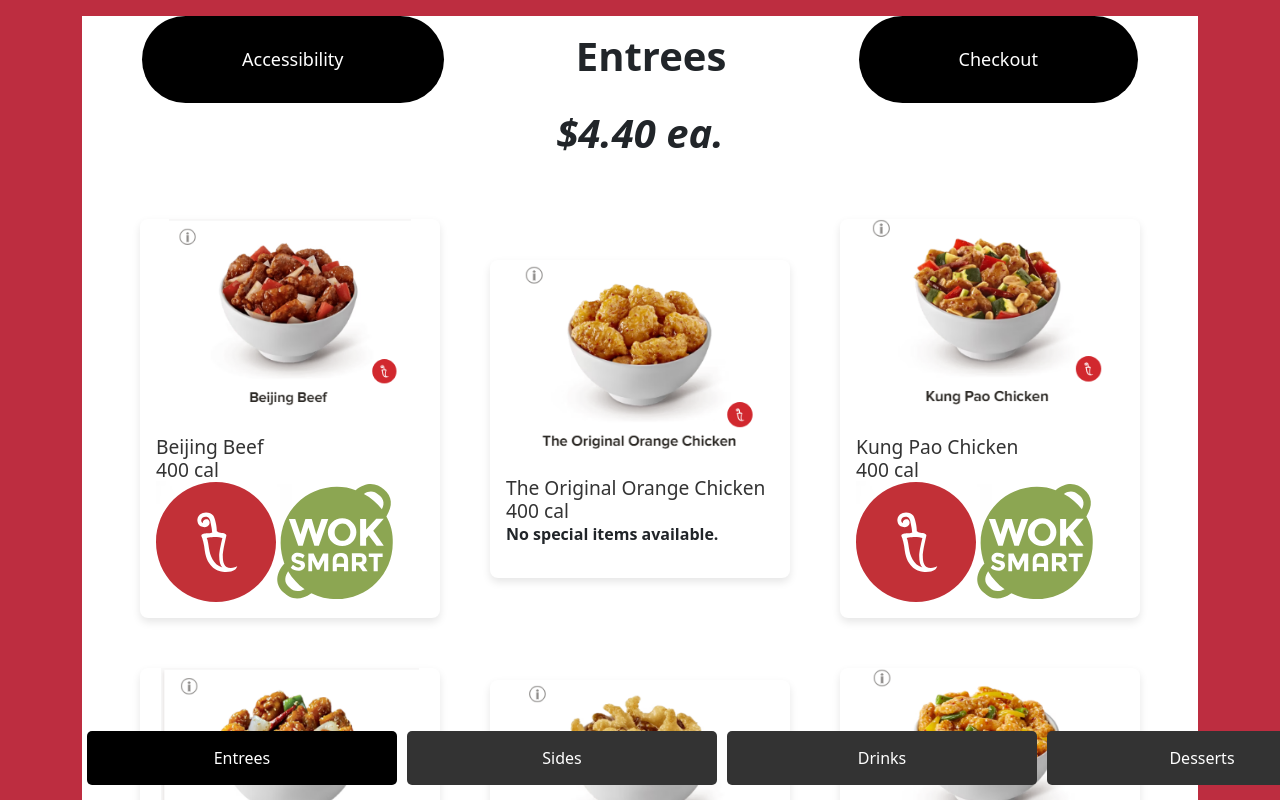
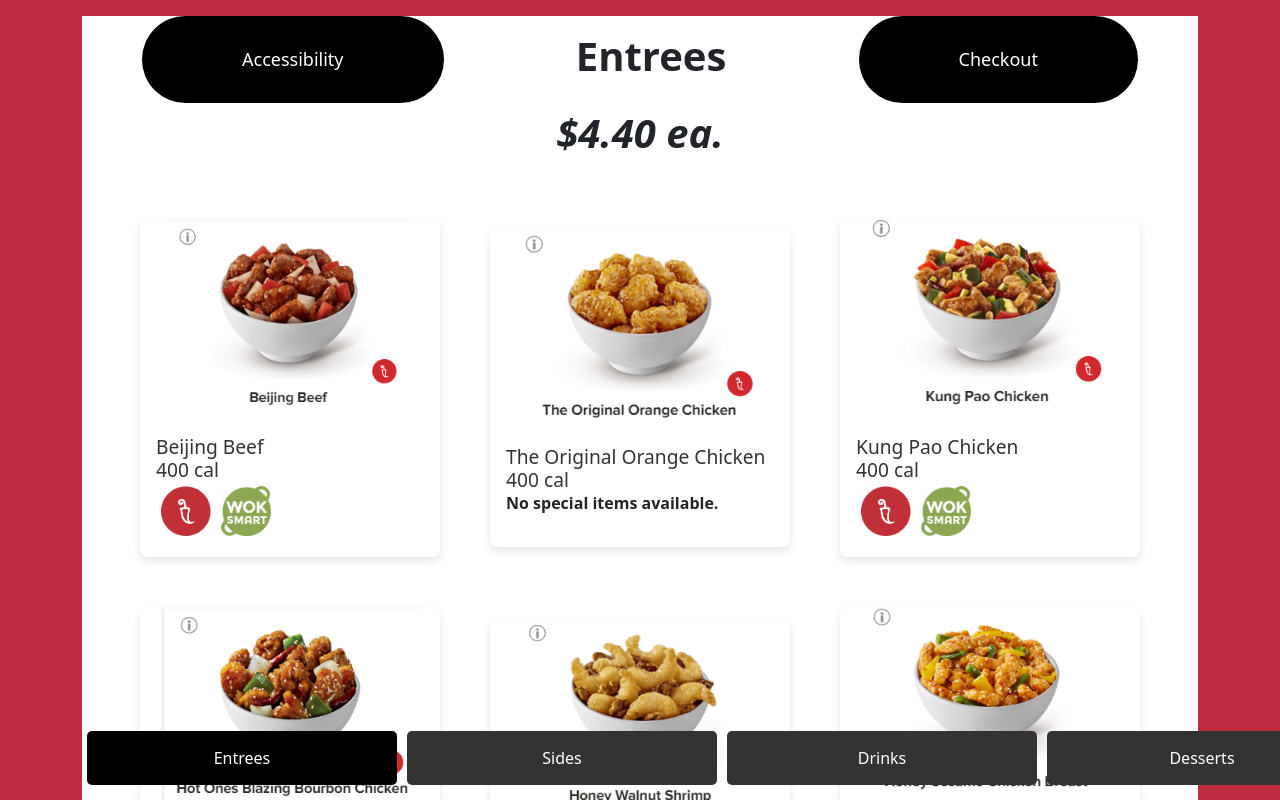
Before and after one commit to CSCE331-Fall2024/project-3-team-8p, a React (Create React App) app: page /menuboard in a window 1280 px wide. Shown: the top 800 px of the page. Built offline with nearby package versions, Linux system fonts and the light colour scheme; no server answers.

Commit message:
Made images of specialItems smaller

```diff
--- a/src/components/menu-boards/ListingCard.tsx
+++ b/src/components/menu-boards/ListingCard.tsx
@@ -65,7 +65,7 @@ const ListingCard: React.FC<ListingCardProps> = ({ name, imageUrl, calories, spe
                 <SpecialItems>
                     {specialItems.length > 0 ? (
                         specialItems.map((item, index) => (
-                            <img key={index} src={item} alt={`Special item ${index + 1}`} />
+                            <img key={index} src={item} alt={`Special item ${index + 1}`} className="smallImage"/>
                         ))
                     ) : (
                         <p>No special items available.</p>
--- a/src/views/MenuBoardView.css
+++ b/src/views/MenuBoardView.css
@@ -58,3 +58,10 @@
     margin-top: 40px;
     background-color: #D51A1F;
 }
+
+.smallImage{
+    width: 50px;
+    height: 50px;
+    object-fit: cover;
+    margin: 5px;
+}
```
